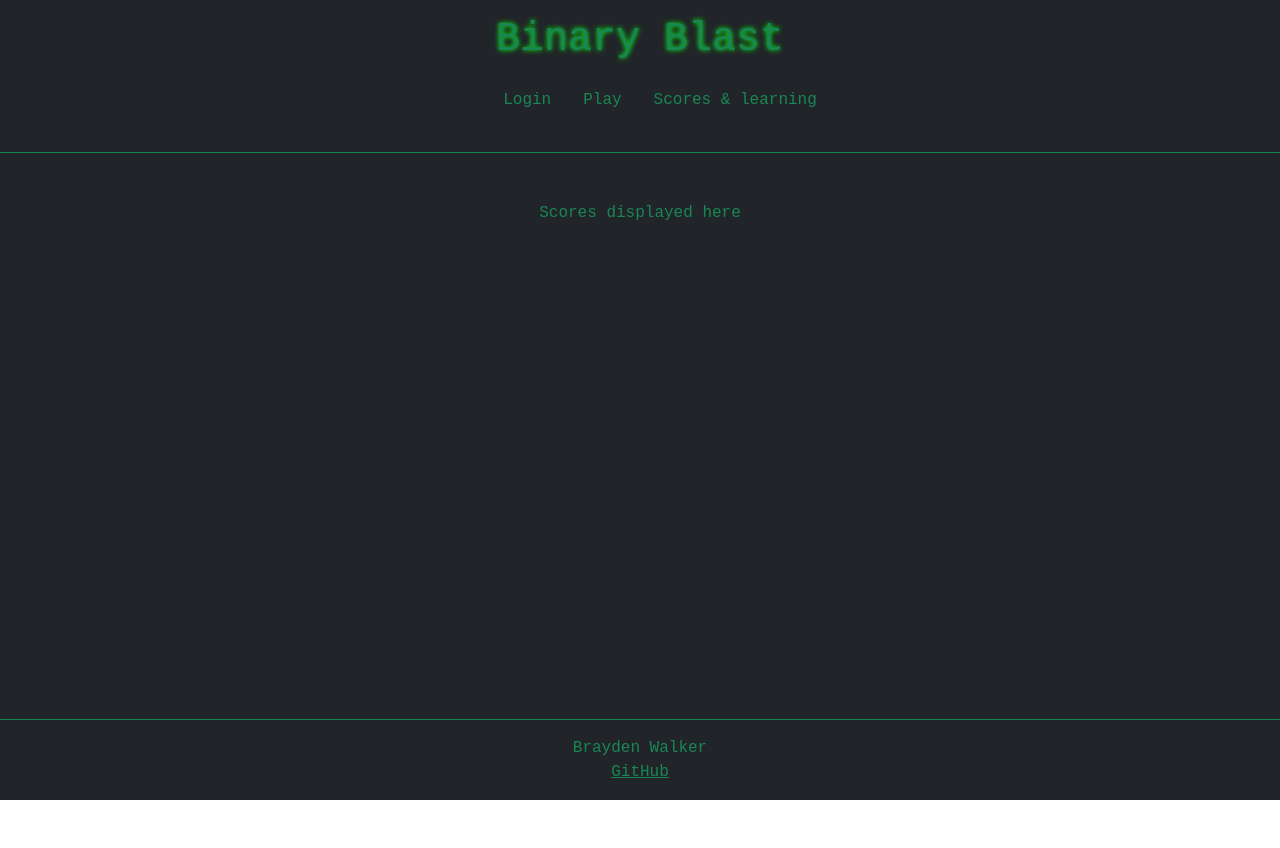
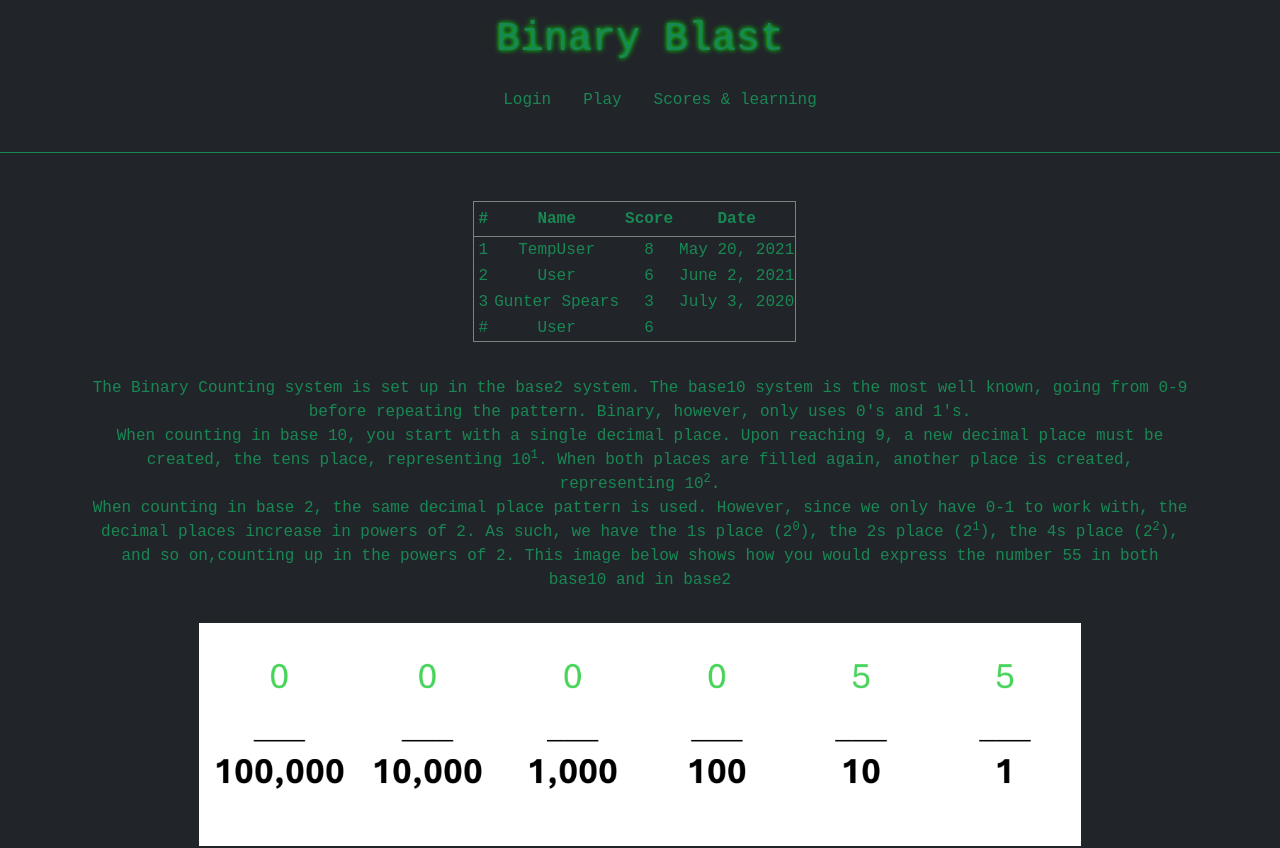
Before and after one commit to BraydenReklaw/startup, a React (Vite) app: page /score in a window 1280 px wide. Shown: the top 848 px of the page. Before the commit the page ends 800 px from the top, so only its background shows below. Built offline with nearby package versions, Linux system fonts and the light colour scheme.

Commit message:
score.jsx formatted

```diff
--- a/src/score&info/score.jsx
+++ b/src/score&info/score.jsx
@@ -1,9 +1,65 @@
 import React from 'react';
+import './score.css';
 
 export function Score() {
   return (
     <main className="container my-5 text-center flex-grow-1">
-      <div>Scores displayed here</div>
+        <div className="scoreboard table-dark table-bordered text-success">
+                <table>
+                    <thead>
+                      <tr>
+                        <th>#</th>
+                        <th>Name</th>
+                        <th>Score</th>
+                        <th>Date</th>
+                      </tr>
+                    </thead>
+                    <tbody>
+                      <tr>
+                        <td>1</td>
+                        <td>TempUser</td>
+                        <td>8</td>
+                        <td>May 20, 2021</td>
+                      </tr>
+                      <tr>
+                        <td>2</td>
+                        <td>User</td>
+                        <td>6</td>
+                        <td>June 2, 2021</td>
+                      </tr>
+                      <tr>
+                        <td>3</td>
+                        <td>Gunter Spears</td>
+                        <td>3</td>
+                        <td>July 3, 2020</td>
+                      </tr>
+                      <tr id="user_pb">
+                        <td>#</td>
+                        <td>User</td>
+                        <td>6</td>
+                      </tr>
+                    </tbody>
+                  </table>
+        </div>
+
+            <br />
+
+            <div>
+                <p>The Binary Counting system is set up in the base2 system. The base10 system is the most well known, going from 0-9 before repeating the pattern. Binary, however, only uses 0's and 1's.
+                    <br />
+                    When counting in base 10, you start with a single decimal place. Upon reaching 9, a new decimal place must be created, the tens place, representing 10<sup>1</sup>. When both places are filled again, another place is created, representing 10<sup>2</sup>.
+                    <br />
+                    When counting in base 2, the same decimal place pattern is used. However, since we only have 0-1 to work with, the decimal places increase in powers of 2. As such, we have the 1s place (2<sup>0</sup>), the 2s place (2<sup>1</sup>), the 4s place (2<sup>2</sup>), and so on,counting up in the powers of 2.
+                    This image below shows how you would express the number 55 in both base10 and in base2
+                </p>
+                <img src="base10.png" className="responsive-img" /> <br /><img src="base2.png" className="responsive-img" />
+                <p>
+                    In base10, 55 is expressed simply as five 1's, and five 10's, and 0 of the other places. in Base2, however, 55 is expressed as one 1, one 2, one 4, zero 8's, one 16, and one 32.
+                    <br /> <br />
+                    For the purposes of the game, we won't use more than the 128's place. An easy way to determine a binary conversion is to count down the places. For example, using 55 again, I won't use 64 or anything bigger, so I know that I have a 32. 55 - 32 is 23. 16 is the next place, so I will use a 16. 23 - 16 is 7.
+                    Because 7 is less than 8, I won't use the 8's place, so I drop down to the 4. 7 - 4 is 3. I will use the 2's next, leaving me with a 1, which I will use the 1's place for. <br /> This leaves us with 55 = 110111
+                </p>
+            </div>
     </main>
   );
 }
```
